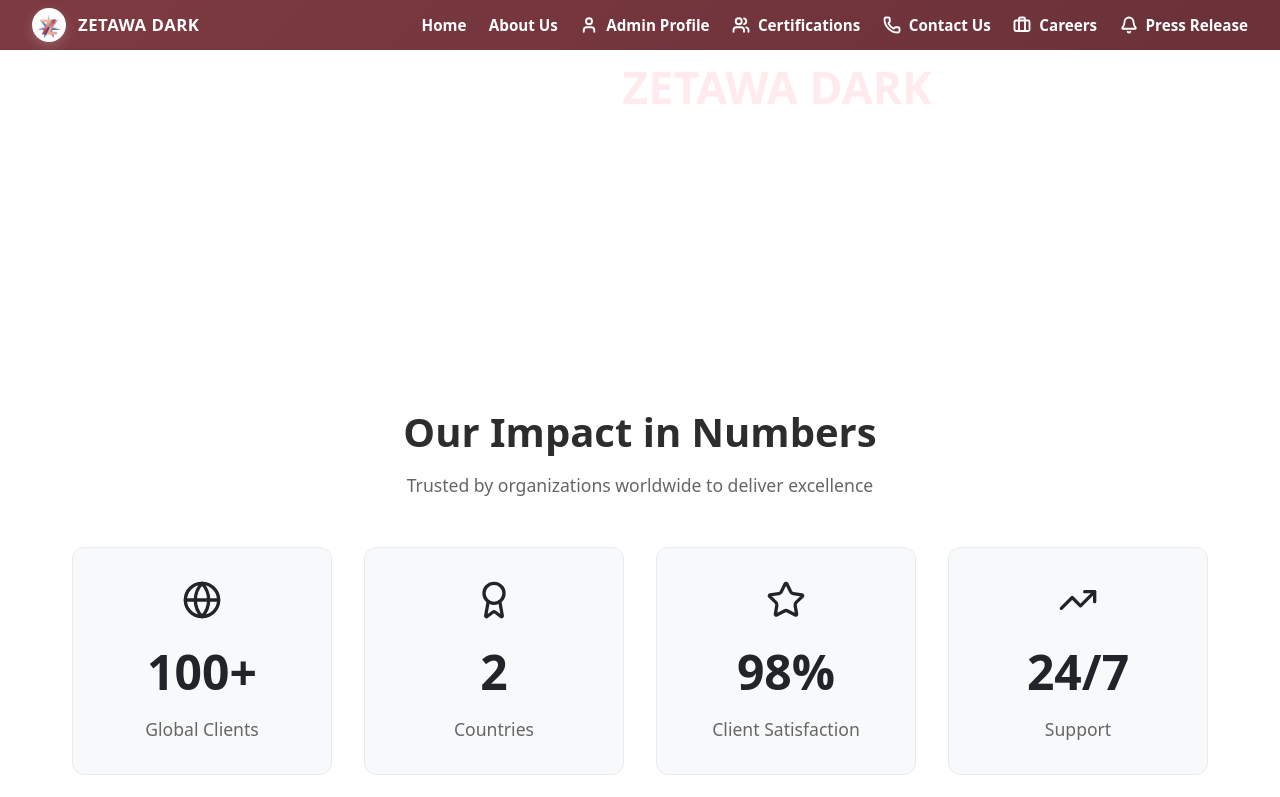
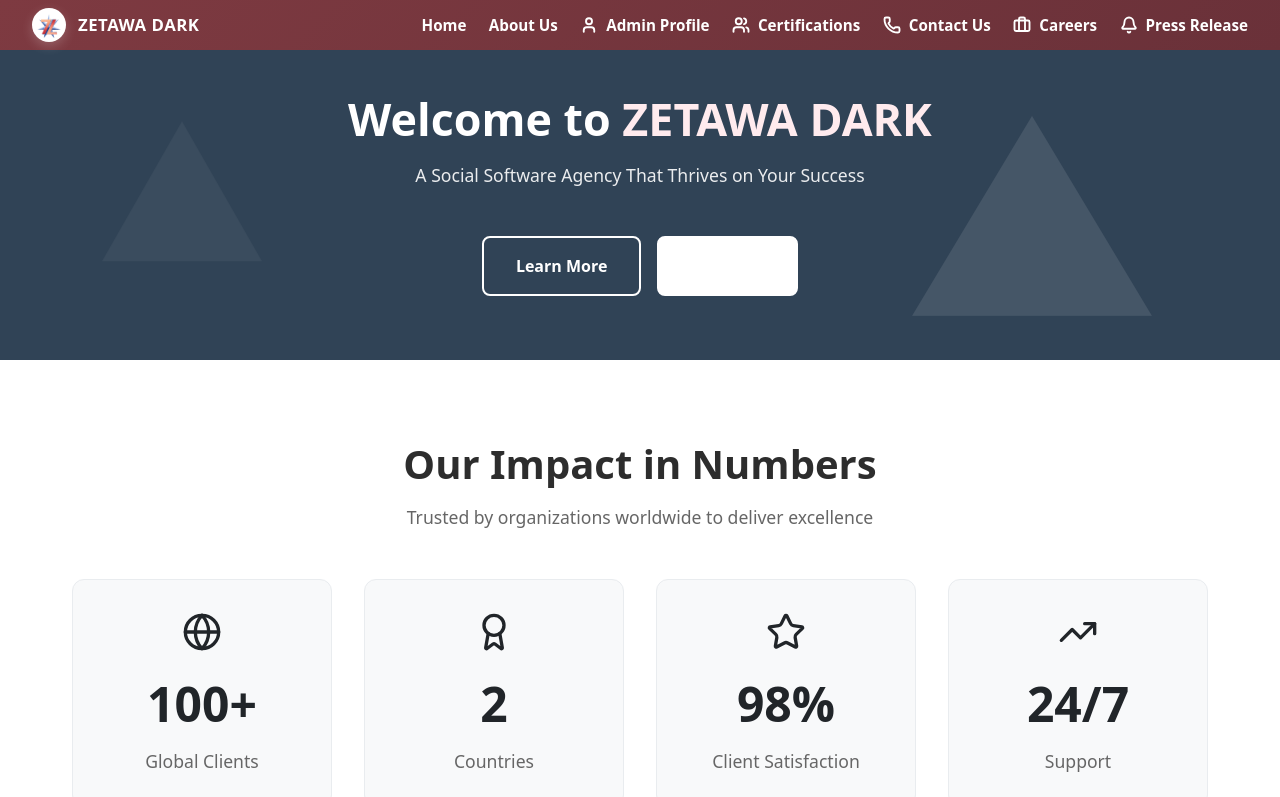
Before and after one commit to saniya-dogra/Zetawa, a React (Vite) app in the folder zetawa-main/: page /#/ in a window 1280 px wide. Shown: the top 797 px of the page. Built offline with nearby package versions, Linux system fonts and the light colour scheme.

Commit message:
Change CSS

```diff
--- a/zetawa-main/src/components/MainPage.jsx
+++ b/zetawa-main/src/components/MainPage.jsx
@@ -43,9 +43,10 @@ const MainPage = () => {
 
   return (
     <div style={{
-  fontFamily: 'system-ui, -apple-system, sans-serif',
-  minHeight: '100vh'
-}}>
+      fontFamily: 'system-ui, -apple-system, sans-serif',
+      backgroundColor: '#304356ff',
+      minHeight: '100vh'
+    }}>
       <style jsx>{`
         :root {
           --primary-red: #7e3a41ff;
@@ -142,7 +143,7 @@ const MainPage = () => {
       <header style={{
         backgroundColor: 'var(--primary-red)',
         color: 'white',
-        padding: '0 0 4rem 0',
+        padding: '2rem 0 4rem 0',
         textAlign: 'center',
         position: 'relative',
         overflow: 'hidden'
```
